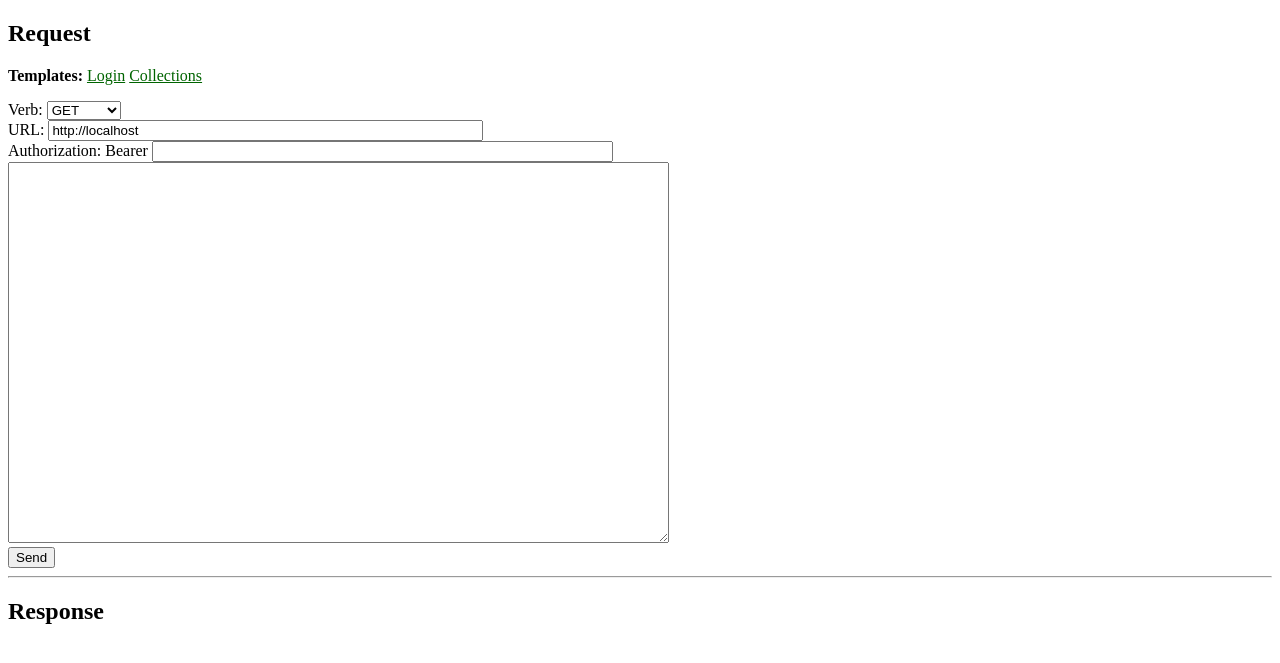
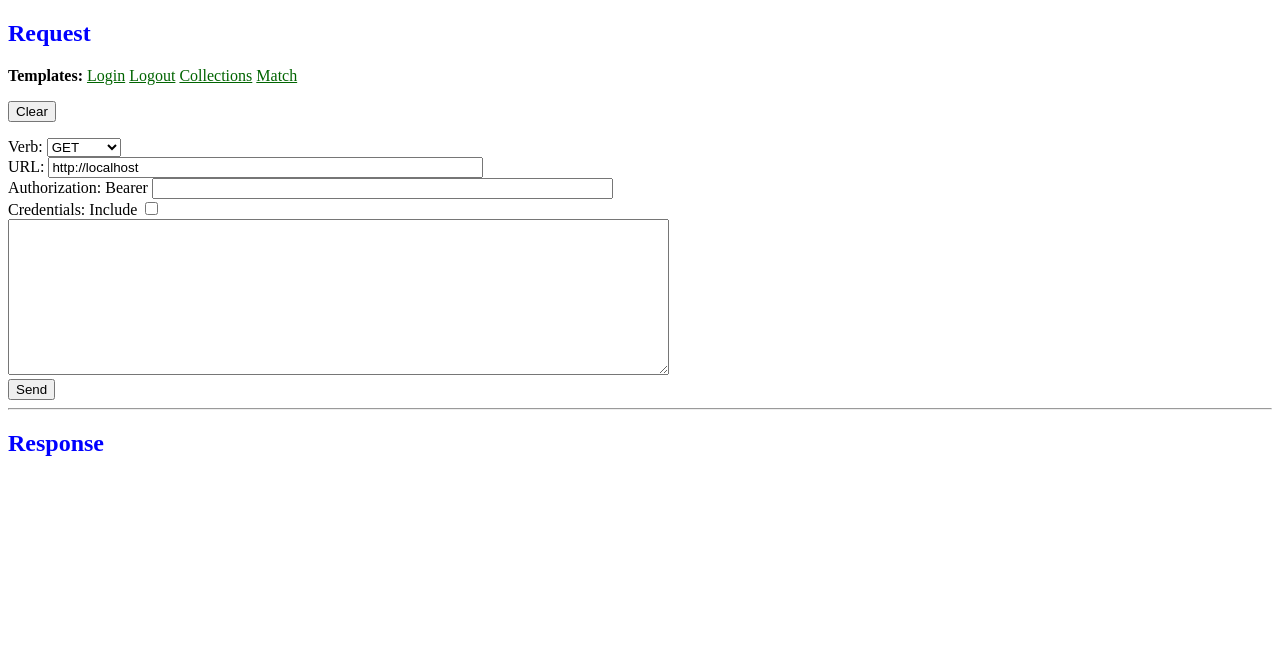
Before and after one commit to matchmakeredlabs/MvpUi, a Jekyll site: the page c/callapi.html, which Jekyll copies as it is, in a window 1280 px wide. Shown: the top 663 px of the page. Built offline with Jekyll 4.4.1, drawn with Linux system fonts in a browser that asks for light colours; some of the changed lines change nothing that is shown.

Commit message:
callapi update

```diff
--- a/c/callapi.html
+++ b/c/callapi.html
@@ -3,6 +3,10 @@
 <head>
 	<title>CallApi</title>
 	<style>
+		h2 {
+			color: blue;
+		}
+
 		.tlnk {
 			text-decoration: underline;
 			color: darkgreen;
@@ -11,67 +15,65 @@
 	</style>
 </head>
 <body>
-	<h2><span style="cursor: pointer;" onclick="window.open('callapi', '_blank')">Request</span></h2>
-	<p>
+	<h2>Request</h2>
+	<p id="templates">
 		<strong>Templates:</strong>
-		<a class="tlnk" onclick="template_login()">Login</a> <a class="tlnk" onclick="template_collections()">Collections</a>
-
 	</p>
+	<p><button onclick="clearAll(event)">Clear</button></p>
 	<form id="form" onsubmit="sendRequest(event)">
-		<label for="verb">Verb:</label> <select id="verb" name="verb"><option value="GET">GET</option><option value="POST">POST</option><option value="PUT">PUT</option><option value="DELETE">DELETE</option></select><br/>
-		<label for="url">URL:</label> <input id="url" name="url" type="text" style="width: 32em;" /><br/>
+		<label for="verb">Verb:</label> <select id="verb" name="verb"><option value="GET">GET</option><option value="POST">POST</option><option value="PUT">PUT</option><option value="DELETE">DELETE</option></select><br />
+		<label for="url">URL:</label> <input id="url" name="url" type="text" style="width: 32em;" /><br />
 		<label for="token">Authorization: Bearer</label> <input id="token" name="token" type="text" style="width: 34em;" /><br />
-		<textarea id="body" name="body" cols="80" rows="25"></textarea><br/>
+		<label for="authcookie">Credentials: Include</label> <input id="credinclude" name="credinclude" type="checkbox" /><br />
+		<textarea id="body" name="body" cols="80" rows="10"></textarea><br />
 		<button type="submit">Send</button>
 	</form>
-	<hr/>
+	<hr />
 	<h2>Response</h2>
 	<div id="resStatus"></div>
-	<pre id="headers"></pre>
+	<div id="resHeaders"></div>
 	<pre id="resBody"></pre>
 	<script>
+		"use strict";
 
 		async function sendRequest(e) {
 			e.preventDefault();
-
-	document.getElementById("resStatus").textContent = '';
-    document.getElementById("headers").textContent = '';
-    document.getElementById("resBody").textContent = '';
-
+			const oldCookie = document.cookie;
 			const form = e.currentTarget;
 			const reqUrl = form.url.value;
 			const verb = form.verb.value
 			const req = {
-		headers: {
-			"Content-Type": "application/json",
-			"Accept": "application/json, */*;q=0.1"
-		},
+				headers: {},
 				method: verb
 			};
+			if (verb == "POST" || verb == "PUT") {
+				req.headers["Content-Type"] = "application/json";
+				req.body = form.body.value;
+			}
 			const token = form.token.value;
 			if (token) {
 				req.headers["Authorization"] = "Bearer " + token;
 			}
-	if (verb == "POST" || verb == "PUT") {
-		req.body = form.body.value;
+			if (form.credinclude.checked) {
+				req.credentials = "include";
 			}
 
+			document.getElementById("resStatus").innerHTML = "";
+			document.getElementById("resHeaders").innerHTML = "";
+			document.getElementById("resBody").textContent = "";
+
+			try {
 				const response = await fetch(reqUrl, req);
 				document.getElementById("resStatus").textContent = `${response.status} ${response.statusText}`;
 				let newToken;
-	if (newToken = getUpdatedToken(response)) {
-		document.getElementById("token").value = newToken;
-		sessionStorage.setItem("SessionToken", newToken);
-		sessionStorage.testValue = "Hello!";
+				if (newToken = getUpdatedToken(response)) document.getElementById("token").value = newToken;
+				reportHeaders(response, oldCookie);
+				let bodyText = await response.text();
+				document.getElementById("resBody").textContent = bodyText;
 			}
-	var headers = "";
-	let contentType = response.headers.get('Content-Type')
-	if (contentType) {
-		headers += "Content-Type: " + contentType;
+			catch (err) {
+				document.getElementById("resBody").textContent = `Error: ${err.message}\nSee console.`;
 			}
-	document.getElementById("headers").textContent = headers;
-	bodyText = await response.text();
-	document.getElementById("resBody").textContent = bodyText;
 		}
 
 		function getUpdatedToken(response) {
@@ -79,7 +81,7 @@ function getUpdatedToken(response) {
 			if (!info) return;
 			for (let part of info.split(',')) {
 				part = part.trim();
-		eq = part.search('=');
+				let eq = part.search('=');
 				if (eq < 0) continue;
 				let e = eq;
 				while (e > 0 && (part[e - 1] == ' ' || part[e - 1] == '\t')) --e;
@@ -88,16 +90,97 @@ function getUpdatedToken(response) {
 			}
 		}
 
-function template_login() {
-	document.getElementById("verb").value = "POST";
-	updateUrl('/api/login');
-	document.getElementById("body").value = '{\n  "username": "phred",\n  "password": ""\n}';
+		function reportHeaders(response, oldCookie) {
+			var ele = document.getElementById("resHeaders");
+			ele.innerHTML = "";
+			for (let pair of response.headers) {
+				var div = document.createElement("div");
+				div.textContent = `${pair[0]}: ${pair[1]}`;
+				ele.appendChild(div);
 			}
 
-function template_collections() {
+			// Report Cookies
+			const oldCookies = parseCookies(oldCookie);
+			const newCookies = parseCookies(document.cookie);
+			for (var key in newCookies) {
+				if (newCookies[key] != oldCookies[key]) {
+					var div = document.createElement("div");
+					div.textContent = `SetCookie:\u00A0${key}=${newCookies[key]}`;
+					ele.appendChild(div);
+				}
+			}
+		}
+
+		function parseCookies(cookieString) {
+			let cookies = {};
+			for (var cookie of cookieString.split(';')) {
+				let eq = cookie.indexOf('=');
+				cookies[cookie.substring(0, eq).trim()] = cookie.substring(eq + 1).trim();;
+			}
+			return cookies;
+		}
+
+		function deleteAllCookies() {
+			for (const key in parseCookies(document.cookie)) {
+				// Clear with and without path
+				document.cookie = key + "=; expires=Thu, 01 Jan 1970 00:00:00 GMT; path=/";
+				document.cookie = key + "=; expires=Thu, 01 Jan 1970 00:00:00 GMT";
+			}
+		}
+
+		function clearAll(e) {
+			e.preventDefault();
+
+			// Clear Request
 			document.getElementById("verb").value = "GET";
-    updateUrl('/api/collections');
-    document.getElementById("body").value = '';
+			updateUrl("/");
+			document.getElementById("token").value = "";
+			document.getElementById("credinclude").checked = false;
+			document.getElementById("body").value = "";
+			deleteAllCookies();
+
+			// Clear Response
+			document.getElementById("resStatus").innerHTML = "";
+			document.getElementById("resHeaders").innerHTML = "";
+			document.getElementById("resBody").textContent = "";
+		}
+
+		const templates = [
+			{
+				name: "Login",
+				verb: "POST",
+				url: "/api/login",
+				body: { username: "a", password: "" }
+			},
+			{
+				name: "Logout",
+				verb: "GET",
+				url: "/api/logout",
+			},
+			{
+				name: "Collections",
+				verb: "GET",
+				url: "/api/collections"
+			},
+			{
+				name: "Match",
+				verb: "POST",
+				url: "/api/match/palet",
+                body: { matchText: "The sun is a mass of incandescent gas, a gigantic nuclear furnace. Where hydrogen is smashed into helium at temperatures of millions of degrees." }
+			}
+		];
+
+		function onTemplateClick(e) {
+			e.preventDefault();
+			const data = e.target.data;
+			document.getElementById("verb").value = data.verb;
+			updateUrl(data.url);
+			if (data.body) {
+				document.getElementById("body").value = JSON.stringify(data.body, null, 2);
+			}
+			else {
+				document.getElementById("body").value = "";
+			}
 		}
 
 		function updateUrl(newurl) {
@@ -111,12 +194,25 @@ function updateUrl(newurl) {
 			}
 		}
 
+		function setTemplates() {
+			const p = document.getElementById("templates");
+			for (let t of templates) {
+				p.appendChild(document.createTextNode(" "));
+				let a = document.createElement("a");
+				a.data = t;
+				a.classList.add("tlnk");
+				a.addEventListener("click", onTemplateClick);
+				a.textContent = t.name;
+				p.append(a);
+			}
+		}
+
+
 		// Initialization
 		{
 			// Default URL
 			document.getElementById("url").value = window.location.origin;
-	const token = sessionStorage.getItem("SessionToken");
-	if (token) document.getElementById("token").value = token;
+			setTemplates();
 		}
 
 	</script>
```
Lines whose indentation alone changed are shown as unchanged.
